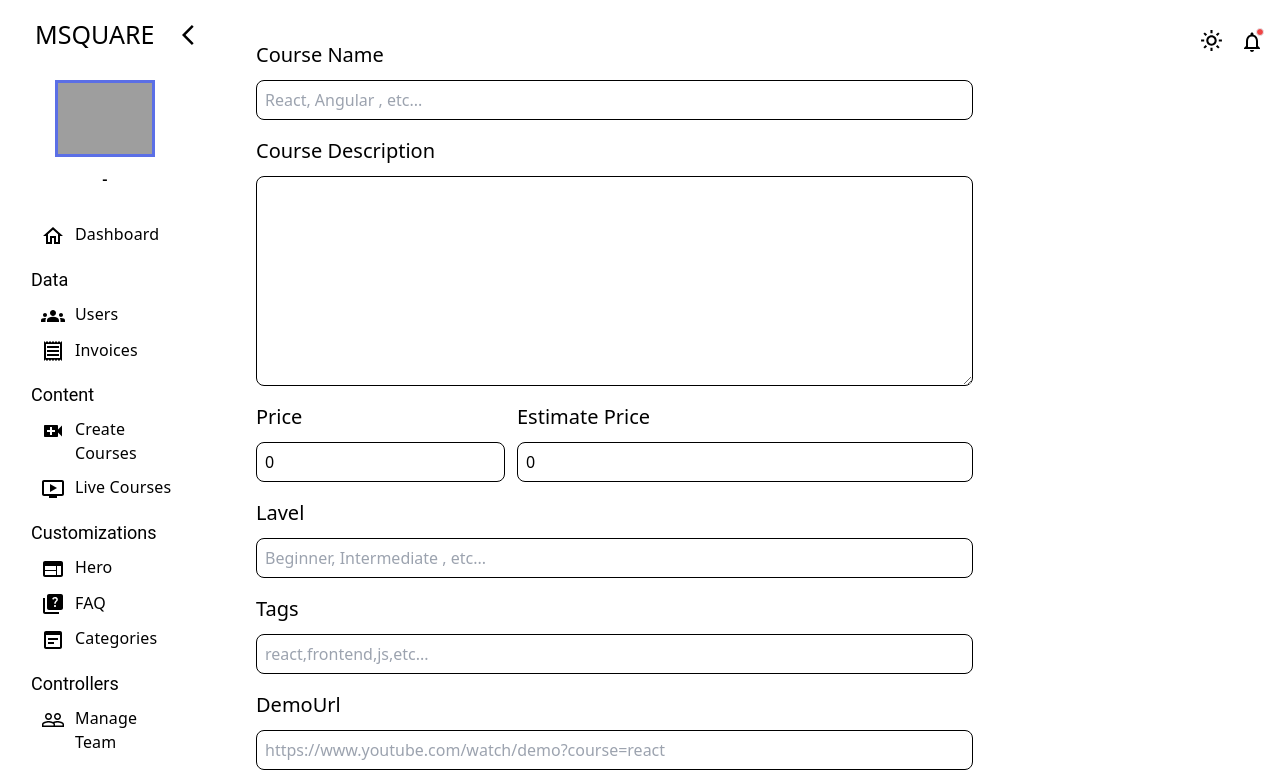
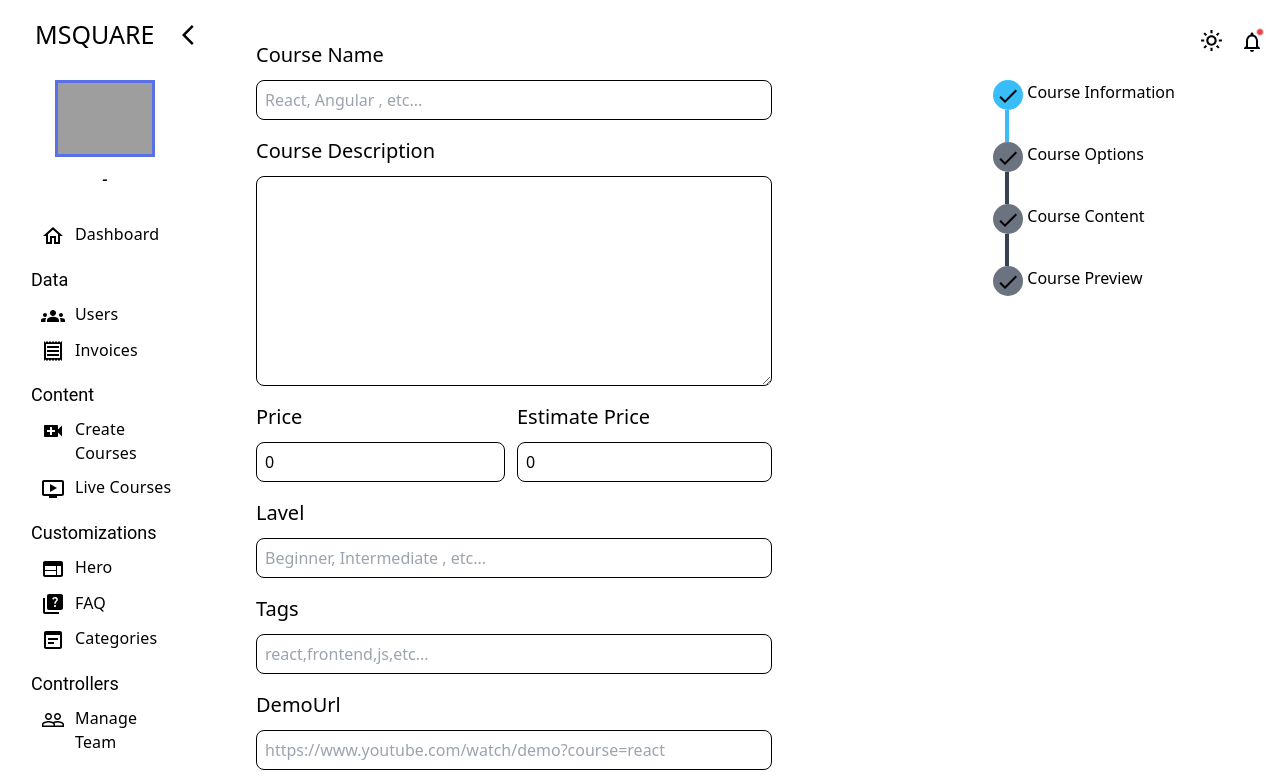
Before and after one commit to Aung662001/msquare, a Next.js app in the folder client/: page /admin/create-courses in a window 1280 px wide. Shown: the top 776 px of the page. Built offline with nearby package versions, Linux system fonts and the light colour scheme; no server answers; grey boxes are pictures that could not be loaded.

Commit message:
course information page

```diff
--- a/client/app/admin/create-courses/page.tsx
+++ b/client/app/admin/create-courses/page.tsx
@@ -19,7 +19,7 @@ const page = (props: Props) => {
         <AdminSidebar/>
       </div>
       <Header/>
-      <div className='w-[80%] float-right mt-10'>
+      <div className='w-[80%] float-right mt-10 dark:text-white text-black'>
         <CreateCourses/>
       </div>
     </div>
--- a/client/app/components/admin/CreateCourses/CreateCourses.tsx
+++ b/client/app/components/admin/CreateCourses/CreateCourses.tsx
@@ -1,23 +1,34 @@
 import { styles } from "@/app/styles/style";
-import CourseInformation from "./CourseInformation"
+import CourseInformation from "./CourseInformation";
 import React, { useState } from "react";
+import CreationProgress from "./CreationProgress";
 type Props = {};
 const CreateCourses = (props: Props) => {
-  const [active,setActive] = useState(0)
-  const [courseInformation,setCourseInformation] = useState({
-    name:"",
-    description:"",
-    price:0,
-    estimatePrice:0,
-    lavel:"",
-    tags:"",
-    demoUrl:"",
-    thunbnail:"",
-})
+  const [active, setActive] = useState(0);
+  const [courseInformation, setCourseInformation] = useState({
+    name: "",
+    description: "",
+    price: 0,
+    estimatePrice: 0,
+    lavel: "",
+    tags: "",
+    demoUrl: "",
+    thunbnail: "",
+  });
 
   return (
-    <div>
-      <CourseInformation courseInformation={courseInformation} setCourseInformation={setCourseInformation} active={active} setActive={setActive}/>
+    <div className="flex  w-[90%]">
+      <div className="w-[80%]">
+        <CourseInformation
+          courseInformation={courseInformation}
+          setCourseInformation={setCourseInformation}
+          active={active}
+          setActive={setActive}
+        />
+      </div>
+      <div className="mt-10">
+        <CreationProgress active={active} setActive={setActive}/>
+      </div>
     </div>
   );
 };
--- /dev/null
+++ b/client/app/components/admin/CreateCourses/CreationProgress.tsx
@@ -0,0 +1,40 @@
+import React, { FC } from "react";
+import CheckOutlinedIcon from "@mui/icons-material/CheckOutlined";
+
+type Props = {
+  active: number;
+  setActive: (active: number) => void;
+};
+
+const CreationProgress: FC<Props> = ({ active, setActive }) => {
+  const progerss = [
+    "Course Information",
+    "Course Options",
+    "Course Content",
+    "Course Preview",
+  ];
+  return (
+    <div className="fixed -z-40">
+      {progerss.map((item, index) => {
+        console.log(index,active,"hahah")
+        return (
+          <div className="flex flex-col" key={index}>
+            <div className="flex ">
+              <span
+                className={`${
+                  index < active+1 ? "bg-sky-400" : "bg-gray-500"
+                } w-[30px] h-[30px] p-1 rounded-full flex  text-center justify-center mr-1`}
+              >
+                <CheckOutlinedIcon />
+              </span>
+              {item}
+            </div>
+            {index<progerss.length-1 && <div className={`w-[4px] h-8 ${index <active+1?"bg-sky-400":"bg-gray-700 "} ml-3`}></div>}
+          </div>
+        );
+      })}
+    </div>
+  );
+};
+
+export default CreationProgress;
--- a/client/app/components/admin/sidebar/AdminSidebar.tsx
+++ b/client/app/components/admin/sidebar/AdminSidebar.tsx
@@ -57,7 +57,7 @@ const SideBar = () => {
   const [selected, setSelected] = useState("Dashboard");
   const [mounted, setMounted] = useState(false);
   const { theme, setTheme } = useTheme();
-  useLogoutQuery(undefined,{skip:!logout})
+  // useLogoutQuery(undefined,{skip:!logout})
 
   useEffect(() => {
     setMounted(true)
@@ -67,7 +67,7 @@ const SideBar = () => {
 
   const logoutHandler = () =>{
     setLogout(true);
-    signOut();
+    // signOut();
   }
 
   return (
--- a/client/app/hooks/useAdmin.tsx
+++ b/client/app/hooks/useAdmin.tsx
@@ -8,8 +8,12 @@ interface Props{
 const AdminProtected = ({children}:Props)=>{
     const {user } = useSelector((state:any)=>state.auth)
    if(user){
-    const isAdmin = user.role === "admin";
-    return isAdmin ? children : redirect("/");
+    if(user.role){
+        const isAdmin = user?.role === "admin";
+        return isAdmin ? children : redirect("/");
+    }
+   }else{
+    redirect("/")
    }
 }
 export default AdminProtected;
```
Also changed, not shown: 1 other file (tests, documents, lock files or other folders).
